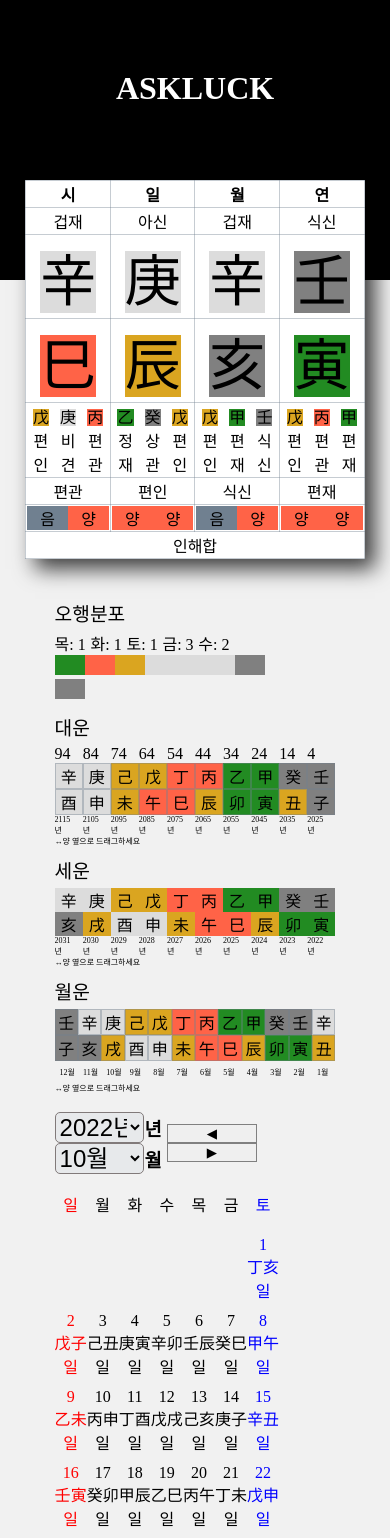
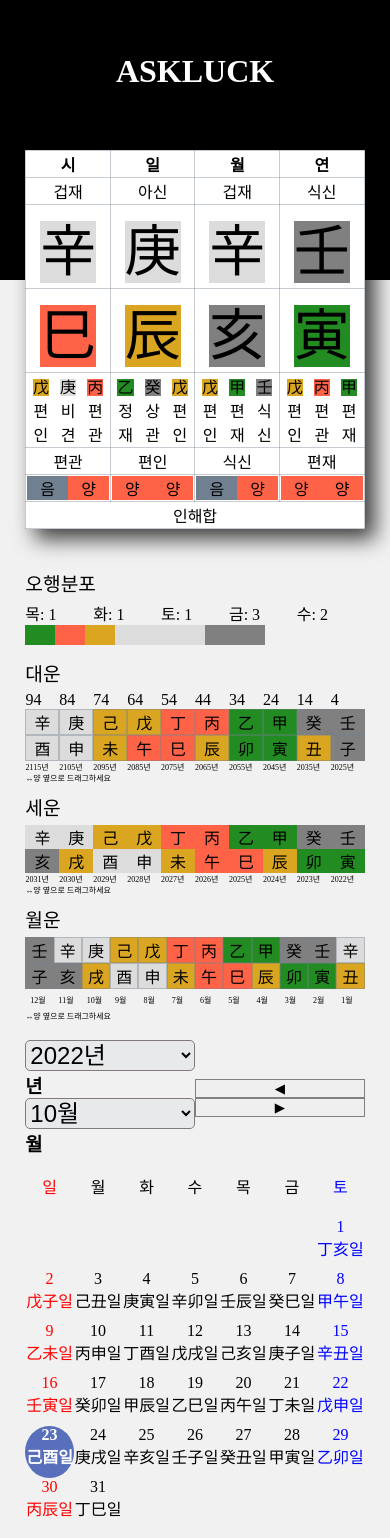
Before and after one commit to seni95/askLuck, a React (Create React App) app: page / in a window 390 px wide. Shown: the top 1538 px of the page. Built offline with nearby package versions, Linux system fonts and the light colour scheme.

Commit message:
css revised

```diff
--- a/src/components/analysis/analysis.module.css
+++ b/src/components/analysis/analysis.module.css
@@ -5,13 +5,12 @@
     position: relative;
     margin: 30px auto;
     padding:0;
-    width:90%;
+    width:87%;
     align-items: center;
-    /* background-color: white; */
 }
 
 .container *{
-    width: 80%;
+    width: 100%;
 }
 
 .text{
--- a/src/components/header/header.module.css
+++ b/src/components/header/header.module.css
@@ -20,5 +20,12 @@ header{
 }
 
 h1{
-  margin-top:70px;
+  padding-top:1em;
 }
+
+@media(max-width:750px){
+  .header{
+  margin:auto;
+    height: 20%;
+  }
+ }
--- a/src/components/result/four_pillar_viewer.module.css
+++ b/src/components/result/four_pillar_viewer.module.css
@@ -2,7 +2,7 @@
 
 .container{
   width:87%;
-margin-top:180px;
+margin-top:150px;
   /* position: relative;
     margin: 20px auto 0 auto;
     box-shadow: 9px 5px 45px -26px rgba(0,0,0,0.75); */
@@ -14,7 +14,10 @@ background-color: white;
     border:1px solid black;
 } */
 
-
+@media(max-width:750px){
+  .container{
+  }
+ }
 
 *{
     /* color:pink; */
```
